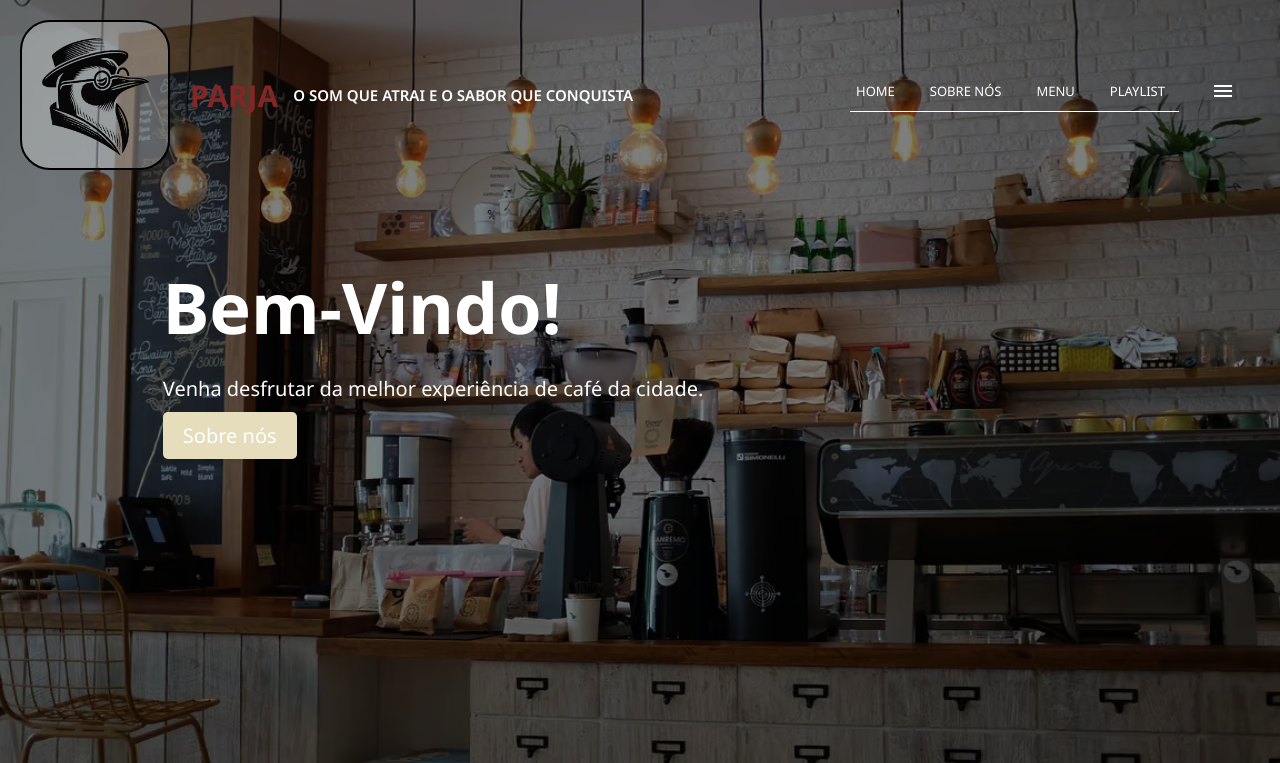
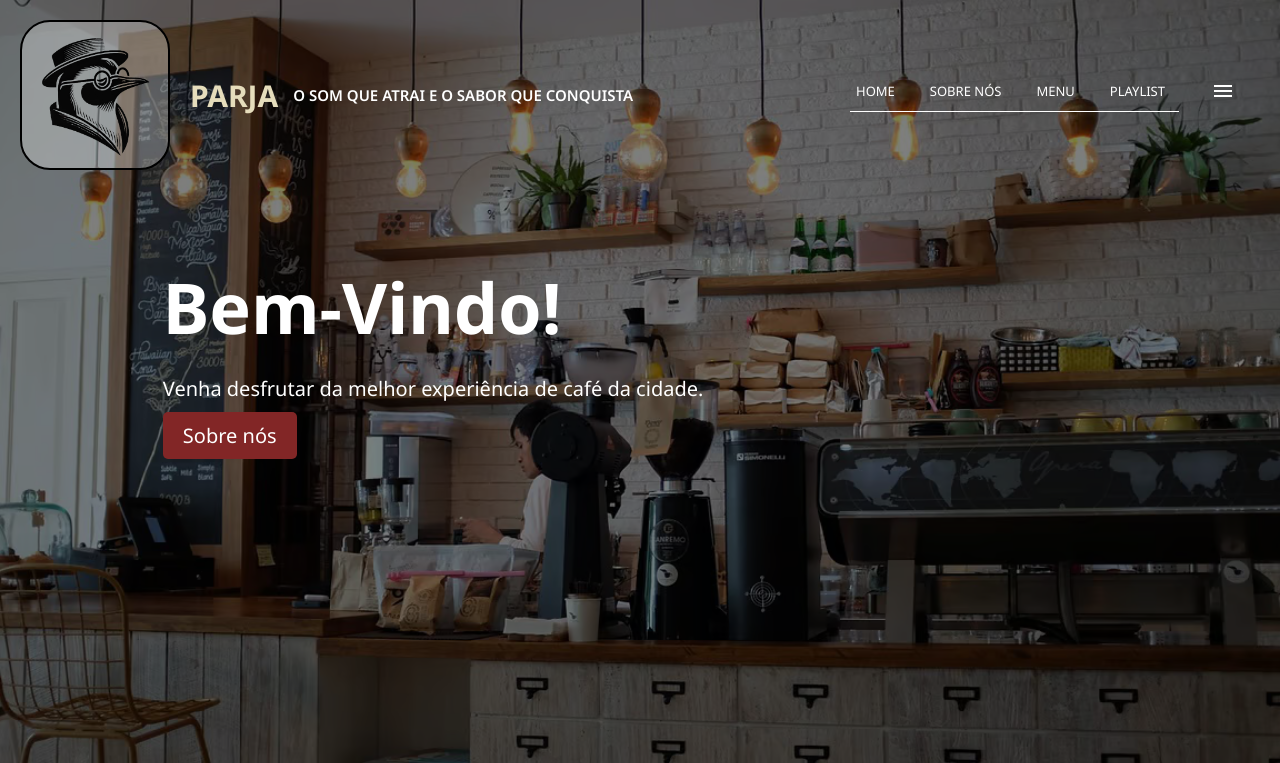
Before and after one commit to opaacheco/parja, a PHP site: page /home.html in a window 1280 px wide. Shown: the top 763 px of the page. Run offline with PHP 8.4, Linux system fonts and the light colour scheme.

Commit message:
Mudanca de cor no home e na naz

```diff
--- a/styles/home.css
+++ b/styles/home.css
@@ -33,7 +33,7 @@ main {
   right: 0;
   bottom: 0px;
   background-color: rgba(0, 0, 0, 0.5);
-  z-index: 1;
+  z-index: 0;
 }
 
 .hero h1 {
@@ -55,7 +55,7 @@ main {
 .hero button {
   padding: 10px 20px;
   font-size: 20px;
-  background: var(--pastel-color);
+  background: var(--bordo-claro-color);
   margin-left: 150px;
   color: white;
   border-radius: 5px;
--- a/styles/nav.css
+++ b/styles/nav.css
@@ -18,7 +18,7 @@ header {
 
 .logo-slogan > h1 {
   margin-right: 15px;
-  color: var(--bordo-claro-color);
+  color: var(--pastel-color);
 }
 
 .logo-slogan > img {
```
